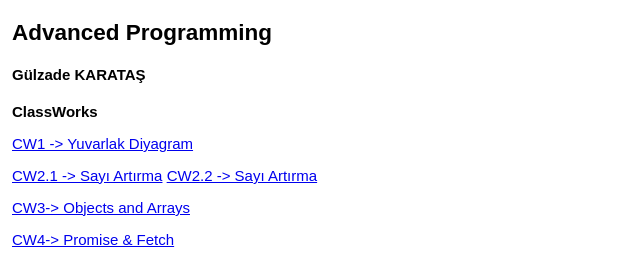
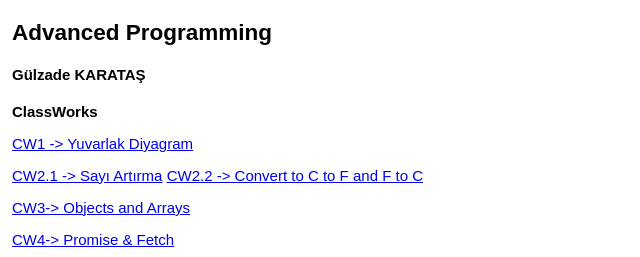
Before and after one commit to gulzade/gulzadeJS, a plain HTML site: page index.html in a window 1280 px wide. Shown: the top 257 px of the page, without its empty margins (0-640 px from the left). Drawn offline with Linux system fonts and the light colour scheme.

Commit message:
Update index.html

```diff
--- a/index.html
+++ b/index.html
@@ -30,7 +30,7 @@
 <p><a href="https://gulzade.github.io/gulzadeJS/Work1%20(1).PNG">CW1 -&gt; Yuvarlak Diyagram</a></p>
 
 <p><a href="https://gulzade.github.io/gulzadeJS/ClassWork_Part1.html">CW2.1 -&gt; Sayı Artırma</a>
-<a href="https://gulzade.github.io/gulzadeJS/ClassWork_Part2.html">CW2.2 -&gt; Sayı Artırma</a></p>
+<a href="https://gulzade.github.io/gulzadeJS/ClassWork_part2.html">CW2.2 -&gt; Convert to C to F and F to C</a></p>
 
 <p><a href="https://gulzade.github.io/gulzadeJS/gulzadeCW3.PNG">CW3-&gt;  Objects and Arrays</a></p>
 
```
